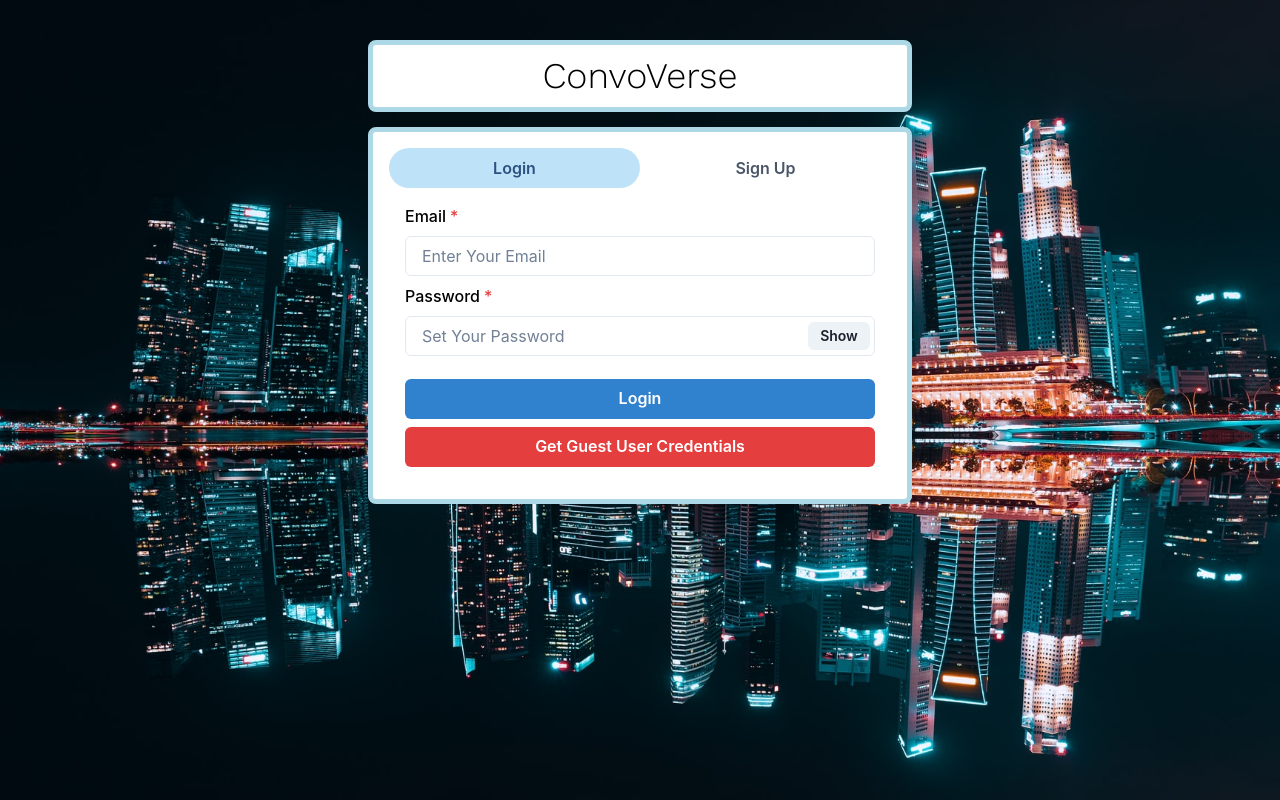
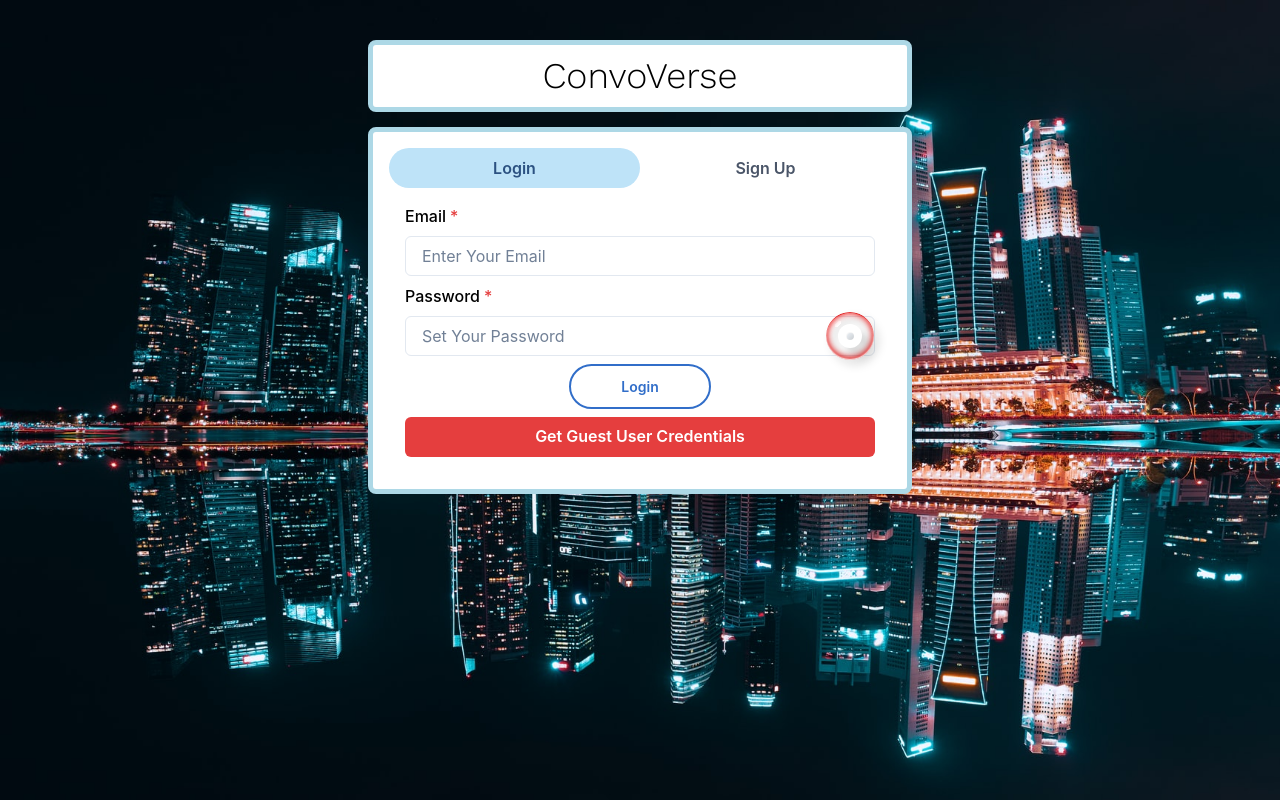
Before and after one commit to concussedanas/ConvoVerse, a React (Create React App) app in the folder frontend/: page / in a window 1280 px wide. Built offline with nearby package versions, Linux system fonts and the light colour scheme.

Commit message:
Testing CSS Animations

```diff
--- a/frontend/src/App.css
+++ b/frontend/src/App.css
@@ -10,3 +10,259 @@
 
 
 }
+
+.button {
+    cursor: pointer;
+    position: relative;
+    padding: 10px 50px;
+    font-size: 14px;
+    color: rgb(49, 110, 201);
+    border: 2px solid rgb(49, 110, 201);
+    border-radius: 34px;
+    background-color: transparent;
+    font-weight: 600;
+    transition: all 0.3s cubic-bezier(0.23, 1, 0.320, 1);
+    overflow: hidden;
+  }
+
+  .button::before {
+    content: '';
+    position: absolute;
+    inset: 0;
+    margin: auto;
+    width: 50px;
+    height: 50px;
+    border-radius: inherit;
+    scale: 0;
+    z-index: -1;
+    background-color: rgb(49, 110, 201);
+    transition: all 0.6s cubic-bezier(0.23, 1, 0.320, 1);
+  }
+
+  .button:hover::before {
+    scale: 3;
+  }
+
+  .button:hover {
+    color: #212121;
+    scale: 1;
+    box-shadow: 0 0px 20px rgb(49, 110, 201);
+  }
+
+  .button:active {
+    scale: 1;
+}
+
+/* .showPasswordButton{ */
+    label, .bubble {
+        display: block;
+        -webkit-tap-highlight-color: transparent;
+      }
+
+      /* label {
+        -webkit-animation: float74 4s ease-in-out infinite;
+                animation: float74 4s ease-in-out infinite;
+      } */
+
+      .bubble, .bubble:before, .bubble:after {
+        -webkit-transition-duration: 0.2s;
+                transition-duration: 0.2s;
+      }
+
+      .bubble, .bubble:after {
+        border-radius: 50%;
+      }
+
+      .bubble {
+        background-image: radial-gradient(8% 8% at 22% 28%,hsl(0,0%,100%) 45%,hsla(0,0%,100%,0) 50%),
+              radial-gradient(8% 8% at 23% 27%,hsl(0,0%,100%) 45%,hsla(0,0%,100%,0) 50%),
+              radial-gradient(8% 8% at 24% 26%,hsl(0,0%,100%) 45%,hsla(0,0%,100%,0) 50%),
+              radial-gradient(8% 8% at 25% 25%,hsl(0,0%,100%) 45%,hsla(0,0%,100%,0) 50%),
+              radial-gradient(8% 8% at 26% 24%,hsl(0,0%,100%) 45%,hsla(0,0%,100%,0) 50%),
+              radial-gradient(8% 8% at 27% 23%,hsl(0,0%,100%) 45%,hsla(0,0%,100%,0) 50%),
+              radial-gradient(8% 8% at 28% 22%,hsl(0,0%,100%) 45%,hsla(0,0%,100%,0) 50%);
+        -webkit-box-shadow: 0 -0.06em 0.1em hsl(0,90%,100%) inset,
+              0 -0.15em 0.4em hsl(0,90%,45%) inset,
+              0 0.05em 0.05em hsl(0,90%,45%) inset,
+              0.05em 0 0.1em hsl(0,90%,100%) inset,
+              -0.05em 0 0.1em hsl(0,90%,100%) inset,
+              0 0.1em 0.4em hsl(0,90%,60%) inset;
+                box-shadow: 0 -0.06em 0.1em hsl(0,90%,100%) inset,
+              0 -0.15em 0.4em hsl(0,90%,45%) inset,
+              0 0.05em 0.05em hsl(0,90%,45%) inset,
+              0.05em 0 0.1em hsl(0,90%,100%) inset,
+              -0.05em 0 0.1em hsl(0,90%,100%) inset,
+              0 0.1em 0.4em hsl(0,90%,60%) inset;
+        cursor: pointer;
+        position: relative;
+        width: 3em;
+        height: 3em;
+        -webkit-transform-style: preserve-3d;
+                transform-style: preserve-3d;
+        -webkit-transition-property: width, height, -webkit-box-shadow, -webkit-transform;
+        transition-property: width, height, -webkit-box-shadow, -webkit-transform;
+        transition-property: box-shadow, transform, width, height;
+        transition-property: box-shadow, transform, width, height, -webkit-box-shadow, -webkit-transform;
+        -webkit-transition-timing-function: ease-in-out, ease-in-out, var(--bubbleTiming), var(--bubbleTiming);
+                transition-timing-function: ease-in-out, ease-in-out, var(--bubbleTiming), var(--bubbleTiming);
+        will-change: transform;
+        -webkit-appearance: none;
+        -moz-appearance: none;
+             appearance: none;
+        z-index: 0;
+      }
+
+      .bubble:before, .bubble:after {
+        content: "";
+        display: block;
+        position: absolute;
+        -webkit-transition-timing-function: var(--bubbleTiming);
+                transition-timing-function: var(--bubbleTiming);
+      }
+
+      .bubble:before {
+        border-radius: 0.75em;
+        -webkit-box-shadow: 0 0 0 0.5em hsl(0,0%,100%) inset;
+                box-shadow: 0 0 0 0.5em hsl(0,0%,100%) inset;
+        -webkit-filter: drop-shadow(0.6em 0.6em 4px hsla(0,0%,0%,0.2));
+                filter: drop-shadow(0.6em 0.6em 4px hsla(0,0%,0%,0.2));
+        top: 50%;
+        left: 50%;
+        width: 1.5em;
+        height: 1.5em;
+        -webkit-transform: translate3d(-50%,-50%,-1px);
+                transform: translate3d(-50%,-50%,-1px);
+        z-index: -1;
+      }
+
+      .bubble:after {
+        background: radial-gradient(100% 100% at center,hsla(0,0%,0%,0) 35%,hsla(0,0%,0%,0.2) 48%,hsla(0,0%,0%,0) 50%);
+        -webkit-filter: blur(4px);
+                filter: blur(4px);
+        top: 0.3em;
+        left: 0.3em;
+        width: 100%;
+        height: 100%;
+        -webkit-transform: translate3d(0,0,-1px);
+                transform: translate3d(0,0,-1px);
+        z-index: -2;
+      }
+
+      .bubble:focus, .bubble:hover {
+        -webkit-transform: scale(0.8);
+            -ms-transform: scale(0.8);
+                transform: scale(0.7);
+        outline: none;
+      }
+
+      .bubble:focus:active, .bubble:hover:active {
+        width: 3.6em;
+        height: 2.4em;
+      }
+
+      .bubble:focus:before, .bubble:hover:before {
+        -webkit-filter: drop-shadow(0.75em 0.75em 4px hsla(0,0%,0%,0.2));
+                filter: drop-shadow(0.75em 0.75em 4px hsla(0,0%,0%,0.2));
+      }
+
+      .bubble:focus:after, .bubble:hover:after {
+        -webkit-transform: translate3d(0,0,-1px);
+                transform: translate3d(0,0,-1px);
+      }
+
+      .bubble:checked {
+        -webkit-box-shadow: 0 -0.06em 0.1em hsl(120,90%,100%) inset,
+              0 -0.15em 0.4em hsl(120,90%,45%) inset,
+              0 0.05em 0.05em hsl(120,90%,45%) inset,
+              0.05em 0 0.1em hsl(120,90%,100%) inset,
+              -0.05em 0 0.1em hsl(120,90%,100%) inset,
+              0 0.1em 0.4em hsl(120,90%,60%) inset;
+                box-shadow: 0 -0.06em 0.1em hsl(120,90%,100%) inset,
+              0 -0.15em 0.4em hsl(120,90%,45%) inset,
+              0 0.05em 0.05em hsl(120,90%,45%) inset,
+              0.05em 0 0.1em hsl(120,90%,100%) inset,
+              -0.05em 0 0.1em hsl(120,90%,100%) inset,
+              0 0.1em 0.4em hsl(120,90%,60%) inset;
+      }
+
+      .bubble:checked:before {
+        border-radius: 0.25em;
+        width: 0.5em;
+      }
+      /* Reduced motion */
+      @media (prefers-reduced-motion: reduce) {
+        label {
+          -webkit-animation: none;
+                  animation: none;
+        }
+
+        .bubble, .bubble:before, .bubble:after {
+          -webkit-transition-duration: 0s;
+                  transition-duration: 0s;
+        }
+
+        .bubble:focus, .bubble:hover {
+          -webkit-transform: scale(0.3);
+              -ms-transform: scale(0.3);
+                  transform: scale(0.3);
+        }
+
+        .bubble:focus:active, .bubble:hover:active {
+          width: 3em;
+          height: 3em;
+        }
+
+        .bubble:focus:before, .bubble:hover:before {
+          -webkit-filter: drop-shadow(0.6em 0.6em 4px hsla(0,0%,0%,0.2));
+                  filter: drop-shadow(0.6em 0.6em 4px hsla(0,0%,0%,0.2));
+        }
+
+        .bubble:focus:after, .bubble:hover:after {
+          -webkit-transform: translate3d(0,0,-1px);
+                  transform: translate3d(0,0,-1px);
+        }
+      }
+      /* Animations */
+      @-webkit-keyframes float74 {
+        from, to {
+          -webkit-transform: translate(0,3%);
+                  transform: translate(0,3%);
+        }
+
+        25% {
+          -webkit-transform: translate(-3%,0);
+                  transform: translate(-3%,0);
+        }
+
+        50% {
+          -webkit-transform: translate(0,-3%);
+                  transform: translate(0,-3%);
+        }
+
+        75% {
+          -webkit-transform: translate(3%,0);
+                  transform: translate(3%,0);
+        }
+      }
+      @keyframes float74 {
+        from, to {
+          -webkit-transform: translate(0,3%);
+                  transform: translate(0,3%);
+        }
+
+        25% {
+          -webkit-transform: translate(-3%,0);
+                  transform: translate(-3%,0);
+        }
+
+        50% {
+          -webkit-transform: translate(0,-3%);
+                  transform: translate(0,-3%);
+        }
+
+        75% {
+          -webkit-transform: translate(3%,0);
+                  transform: translate(3%,0);
+        }
+      }
+/* } */
--- a/frontend/src/components/Authentication/Login.js
+++ b/frontend/src/components/Authentication/Login.js
@@ -1,5 +1,5 @@
 import React, {useState} from 'react'
-import { Input, InputGroup, InputRightElement, Button, FormControl, FormLabel, VStack } from '@chakra-ui/react'
+import { Input, InputGroup, InputRightElement, Button, FormControl, FormLabel, VStack, TagLabel, Box } from '@chakra-ui/react'
 
 const Login = () => {
   const [show, setShow] = useState(false);
@@ -34,17 +34,18 @@ const Login = () => {
                 placeholder='Set Your Password'
                 onChange={(e) => {setPassword(e.target.value)}}
             />
-            <InputRightElement width="4.5rem">
-                <Button h = "1.75rem" size = "sm" onClick={handleClick}>
-                    {show ? "Hide" : "Show"}
-                </Button>
-
+            <InputRightElement width="50px">
+                <Button size = "0px 0px" h = "7px" w = "7px" position = "absolute" onClick={handleClick}>
+                    <label>
+                        <input value="ON" name="dummy" type="checkbox" class="bubble">
+                        </input>
+                </label>
+            </Button>
             </InputRightElement>
         </InputGroup>
     </FormControl>
 
-
-    <Button colorScheme='blue' width={"100%"} style={{marginTop: 15}} onClick={submitHandler}>
+    <Button class="button">
         Login
     </Button>
     <Button
```
